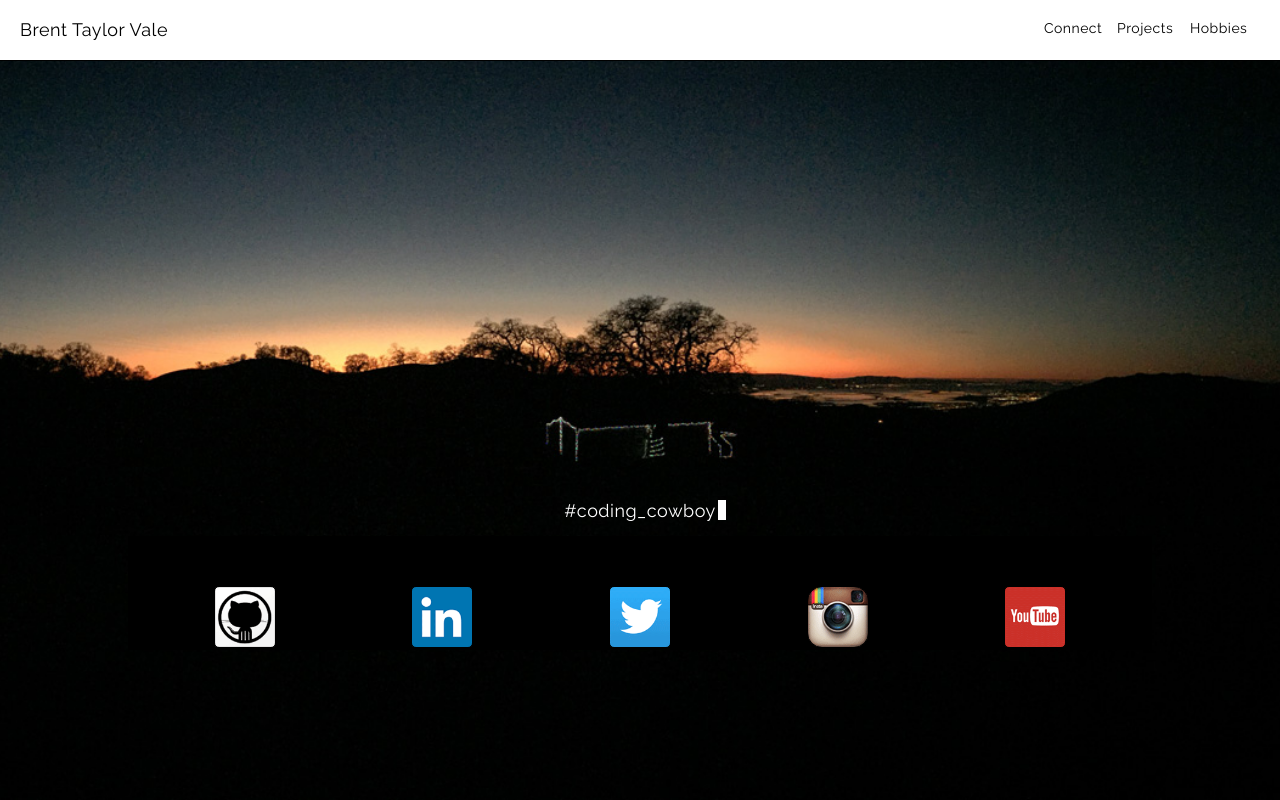
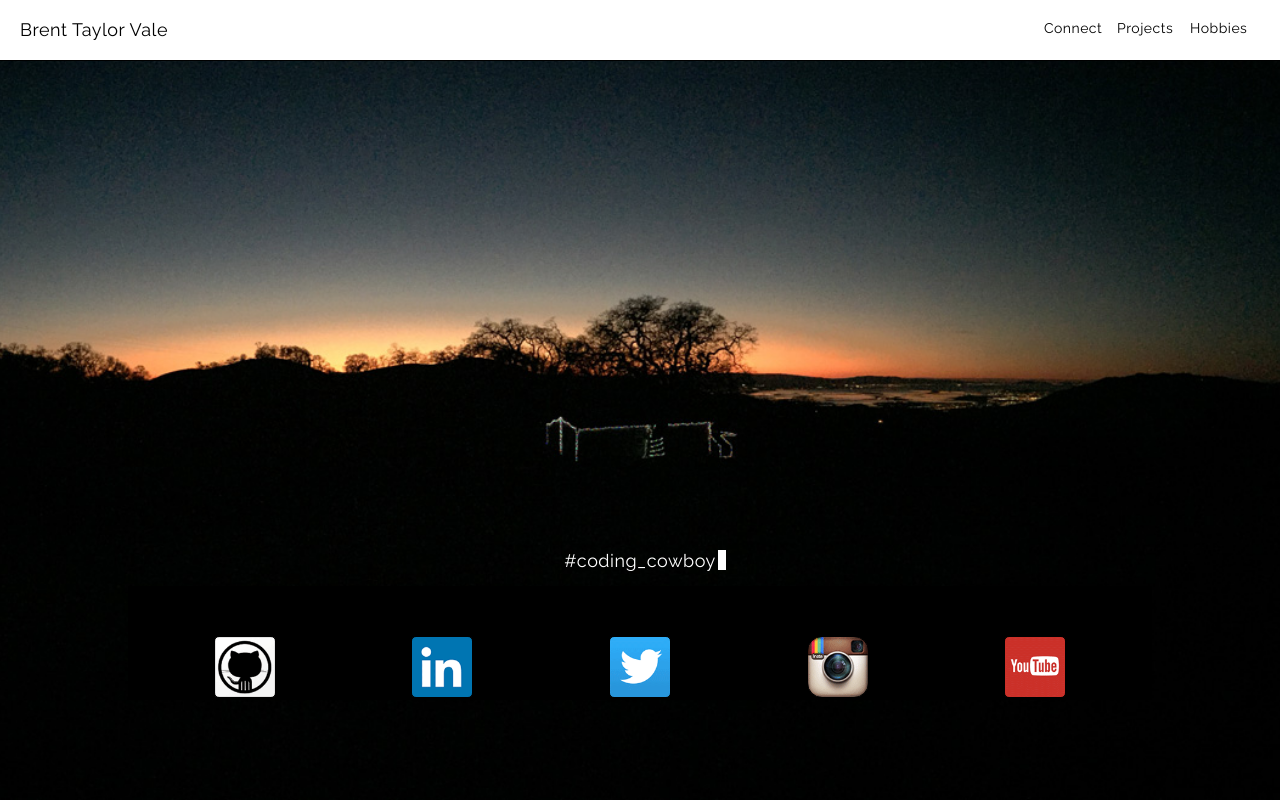
Before and after one commit to brentvale/brentvale, a plain HTML site: page index.html in a window 1280 px wide. Shown: the top 800 px of the page. Drawn offline with nearby package versions, Linux system fonts and the light colour scheme.

Commit message:
minor css tweaks

```diff
--- a/css/main.css
+++ b/css/main.css
@@ -93,7 +93,7 @@ span.heavy-text{
 }
 /* MAIN INTRO */
 #introDiv{
-  height:500px;
+  min-height:700px;
   background-image: url(../images/main_background.jpg);
   background-position: center center;
   background-size: cover;
--- a/js/scripts.js
+++ b/js/scripts.js
@@ -42,7 +42,7 @@ $(function(){
   var setWindow = function(){
     var windowHeight = $(window).height();
     $introDiv.css({height: windowHeight});
-    $jobTitle.css({paddingTop: (windowHeight/2 + 100), marginTop: 0});
+    $jobTitle.css({paddingTop: (windowHeight/2 + 150), marginTop: 0});
   }
 
   //smooth scroll to anchor
```
